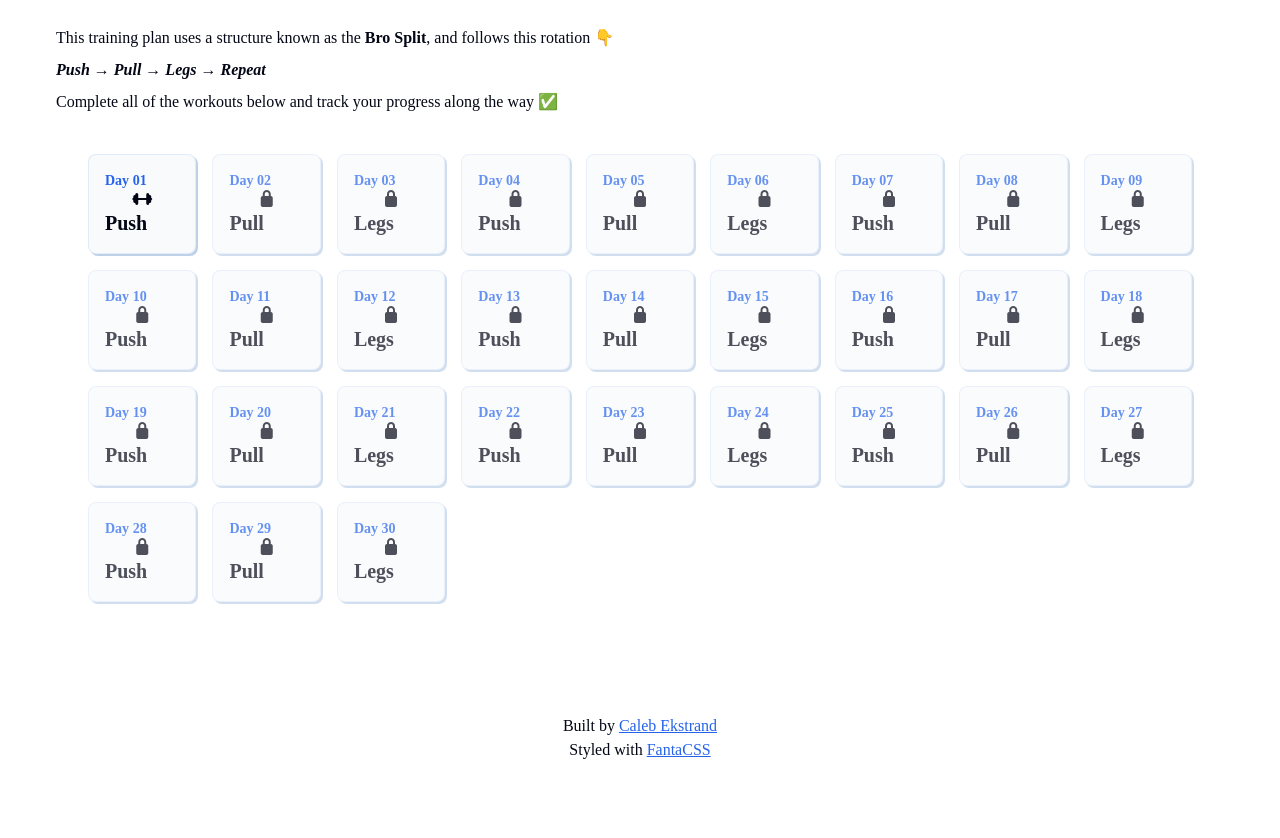
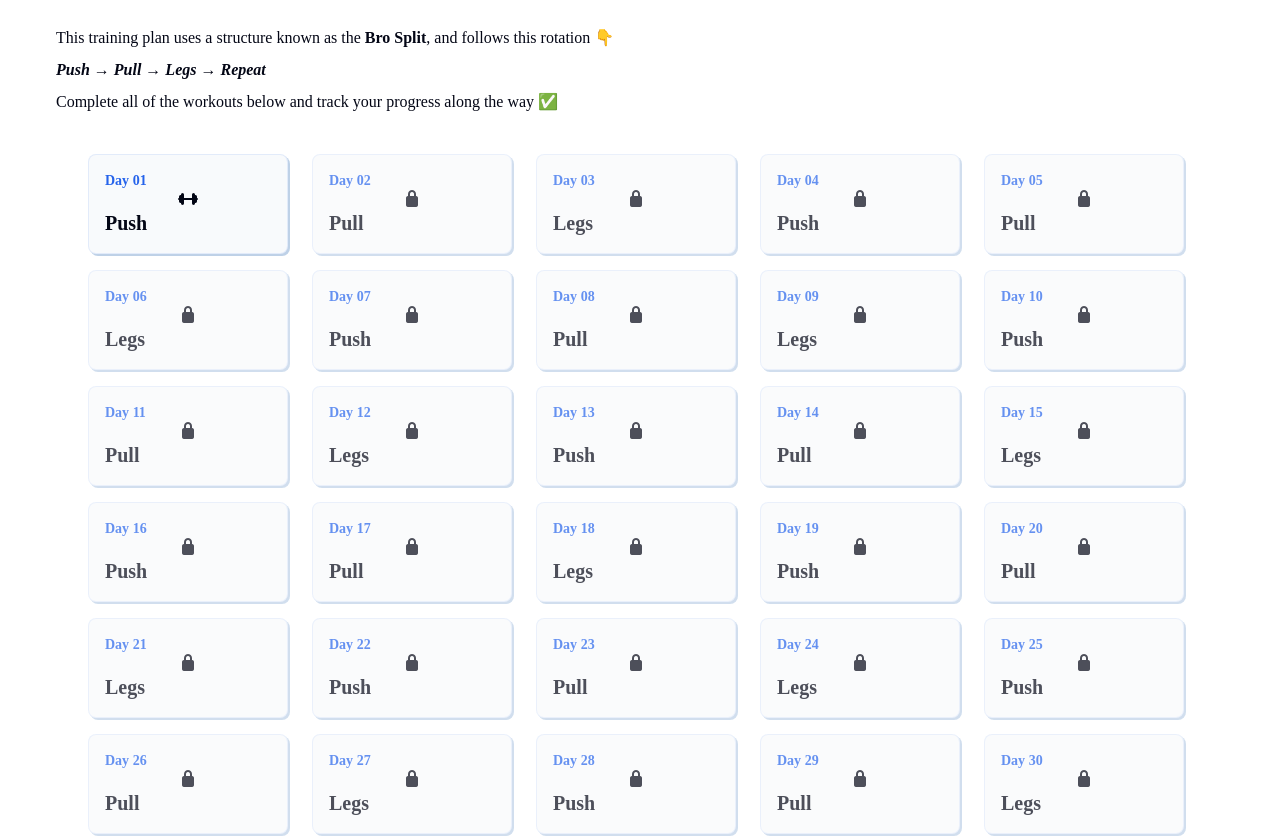
Before and after one commit to calebtekstrand/2_brogram, a React (Vite) app: page / in a window 1280 px wide. Shown: the part 620-1458 px from the top of the page. Built offline with nearby package versions, Linux system fonts and the light colour scheme; a web font is replaced by a local one.

Commit message:
Update index.css

```diff
--- a/src/index.css
+++ b/src/index.css
@@ -48,7 +48,7 @@ h3,
 
 .training-plan-grid {
     display: grid;
-    grid-template-columns: repeat(auto-fit, minmax(100px, 1fr));
+    grid-template-columns: repeat(auto-fit, minmax(min(100%, max(200px, 100%/6)), 1fr));
     gap: 1rem;
 }
 
@@ -58,6 +58,7 @@ h3,
     flex-shrink: 0;
     width: 100%;
     min-width: 100px;
+    max-width: 200px;
 }
 
 .inactive {
```
